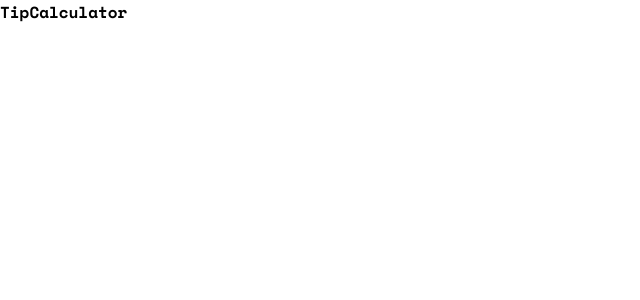
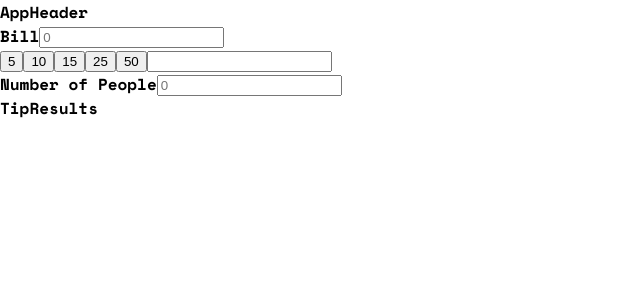
Before and after one commit to ruuen/challenge-tip-calculator, a React (Create React App) app: page / in a window 1280 px wide. Shown: the top 300 px of the page, without its empty margins (0-640 px from the left). Built offline with nearby package versions, Linux system fonts and the light colour scheme.

Commit message:
Build majority of app components
Still need to build out tip result component and functionality

```diff
--- a/src/App.jsx
+++ b/src/App.jsx
@@ -1,11 +1,13 @@
 import "./App.scss";
 import TipCalculator from "./components/TipCalculator/TipCalculator";
+import AppHeader from "./AppHeader/AppHeader";
 
 function App() {
   return (
-    <main className="page-container">
+    <>
+      <AppHeader />
       <TipCalculator />
-    </main>
+    </>
   );
 }
 
--- /dev/null
+++ b/src/AppHeader/AppHeader.jsx
@@ -0,0 +1,3 @@
+export default function AppHeader() {
+  return <header className="header">AppHeader</header>;
+}
--- /dev/null
+++ b/src/components/Button/Button.jsx
@@ -0,0 +1,13 @@
+export default function Button({ id, name, value, isSelected, handleClick }) {
+  // Can probably append a % symbol onto the button value with CSS
+  return (
+    <input
+      className={`calculator__btn ${isSelected === true ? "calculator__btn--selected" : ""}`}
+      type="button"
+      id={id}
+      name={name}
+      value={value}
+      onClick={handleClick}
+    />
+  );
+}
--- /dev/null
+++ b/src/components/ButtonGroupInput/ButtonGroupInput.jsx
@@ -0,0 +1,73 @@
+import Button from "../Button/Button";
+import CustomInput from "../CustomInput/CustomInput";
+
+const presetBtns = [
+  {
+    name: "5pc",
+    type: "preset",
+    value: 5,
+  },
+  {
+    name: "10pc",
+    type: "preset",
+    value: 10,
+  },
+  {
+    name: "15pc",
+    type: "preset",
+    value: 15,
+  },
+  {
+    name: "25pc",
+    type: "preset",
+    value: 25,
+  },
+  {
+    name: "50pc",
+    type: "preset",
+    value: 50,
+  },
+  {
+    name: "custom",
+    type: "custom",
+    value: 0,
+  },
+];
+
+export default function ButtonGroupInput({ field, handleChange }) {
+  const buttonElements = presetBtns.map((option, index) => {
+    if (option.type === "preset") {
+      return (
+        <Button
+          key={index + 1}
+          id={`tipPercent__${option.name}`}
+          name="tipPercent__preset"
+          value={option.value}
+          isSelected={field.source === "preset" && Number(field.value) === option.value ? true : false}
+          handleClick={handleButtonChange}
+        />
+      );
+    }
+
+    return (
+      <CustomInput
+        key={index + 1}
+        id={`tipPercent__custom`}
+        name="tipPercent__custom"
+        value={field.source === "custom" ? field.value : ""}
+        isSelected={field.source === "custom" && true}
+        handleChange={handleButtonChange}
+      />
+    );
+  });
+
+  function handleButtonChange(e) {
+    const source = {
+      source: e.target.name === "tipPercent__custom" ? "custom" : "preset",
+    };
+
+    handleChange({ target: { name: "tipPercent", value: e.target.value } }, source);
+  }
+
+  return <div className="calculator__btn-input-group">{buttonElements}</div>;
+}
--- /dev/null
+++ b/src/components/CustomInput/CustomInput.jsx
@@ -0,0 +1,13 @@
+export default function CustomInput({ id, name, value, isSelected, handleChange }) {
+  return (
+    <input
+      className={`calculator__input-custom ${isSelected && "calculator__input-custom--selected"}`}
+      id={id}
+      type="text"
+      name={name}
+      inputMode="numeric"
+      value={value}
+      onChange={handleChange}
+    />
+  );
+}
--- /dev/null
+++ b/src/components/NumberInput/NumberInput.jsx
@@ -0,0 +1,17 @@
+export default function NumberInput({ field, handleChange }) {
+  return (
+    <div className="calculator__input-wrapper">
+      <label className="calculator__input-label" htmlFor={field.fieldName}>
+        {field.label}
+      </label>
+      <input
+        className="calculator__input"
+        id={field.fieldName}
+        name={field.fieldName}
+        value={field.value === 0 ? "" : field.value}
+        placeholder="0"
+        onChange={handleChange}
+      />
+    </div>
+  );
+}
--- a/src/components/TipCalculator/TipCalculator.jsx
+++ b/src/components/TipCalculator/TipCalculator.jsx
@@ -1,3 +1,11 @@
+import TipInputs from "../TipInputs/TipInputs";
+import TipResults from "../TipResults/TipResults";
+
 export default function TipCalculator() {
-  return <div>TipCalculator</div>;
+  return (
+    <main className="calculator">
+      <TipInputs />
+      <TipResults />
+    </main>
+  );
 }
--- /dev/null
+++ b/src/components/TipInputs/TipInputs.jsx
@@ -0,0 +1,56 @@
+import { useState } from "react";
+import NumberInput from "../NumberInput/NumberInput";
+import ButtonGroupInput from "../ButtonGroupInput/ButtonGroupInput";
+
+export default function TipInputs() {
+  const [formState, setFormState] = useState([
+    {
+      id: 1,
+      fieldName: "bill",
+      label: "Bill",
+      value: 0,
+    },
+    {
+      id: 2,
+      fieldName: "tipPercent",
+      label: "Select Tip %",
+      value: 5,
+      source: "preset",
+    },
+    {
+      id: 3,
+      fieldName: "numberOfPeople",
+      label: "Number of People",
+      value: 0,
+    },
+  ]);
+
+  function handleChange(e, additionalValues = {}) {
+    const { name, value } = e.target;
+    const predicate = (field) => field.fieldName === name;
+
+    setFormState((prevFormState) => {
+      const newFormState = Array.from(prevFormState);
+      newFormState.splice(newFormState.findIndex(predicate), 1, {
+        ...newFormState.find(predicate),
+        ...additionalValues,
+        value: value,
+      });
+      return newFormState;
+    });
+  }
+
+  const inputElements = formState.map((field) => {
+    switch (field.fieldName) {
+      case "bill":
+      case "numberOfPeople":
+        return <NumberInput key={field.id} field={field} handleChange={handleChange} />;
+      case "tipPercent":
+        return <ButtonGroupInput key={field.id} field={field} handleChange={handleChange} />;
+      default:
+        return;
+    }
+  });
+
+  return <form className="calculator__input-group">{inputElements}</form>;
+}
--- /dev/null
+++ b/src/components/TipResults/TipResults.jsx
@@ -0,0 +1,3 @@
+export default function TipResults() {
+  return <div>TipResults</div>;
+}
```
